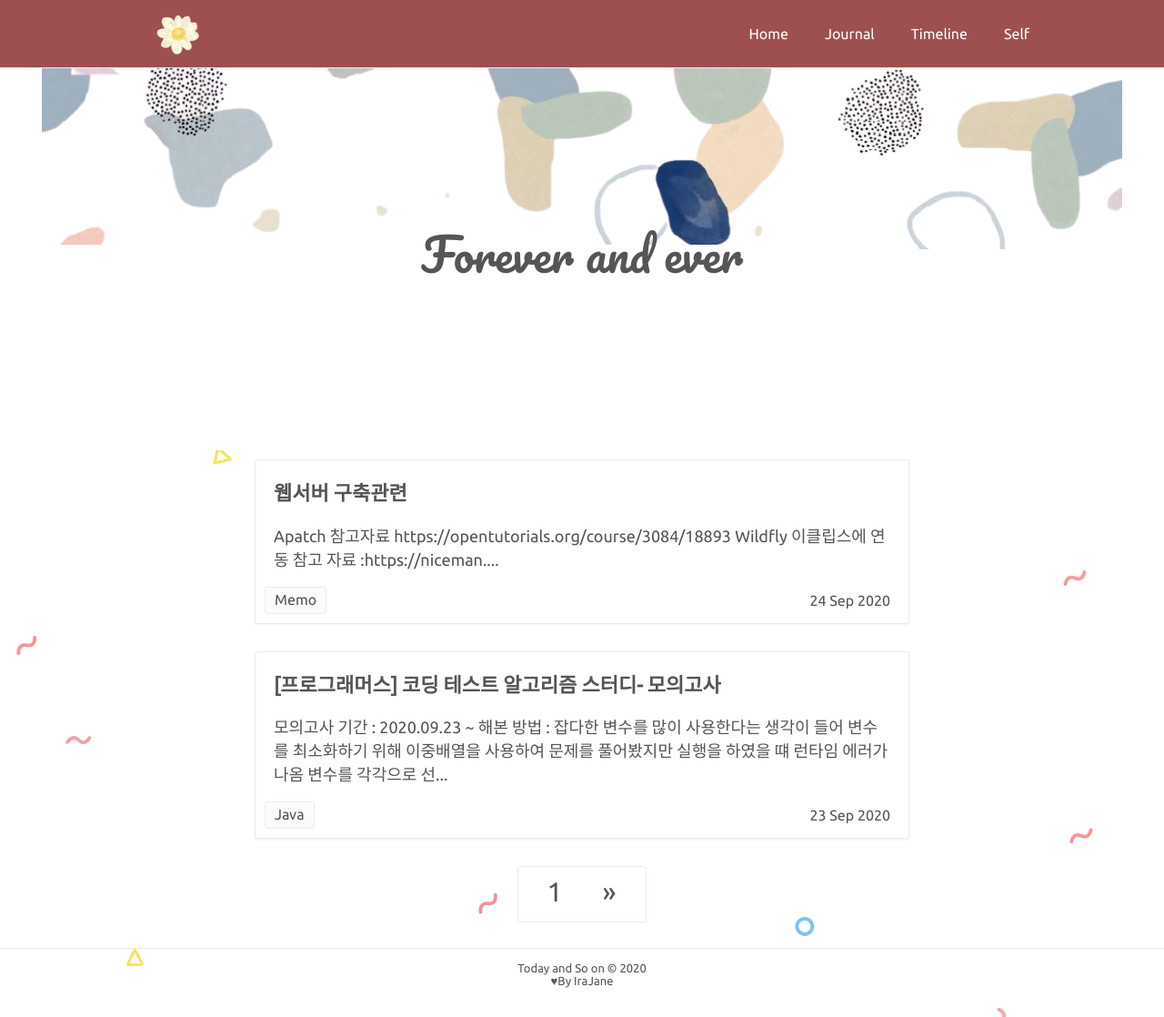
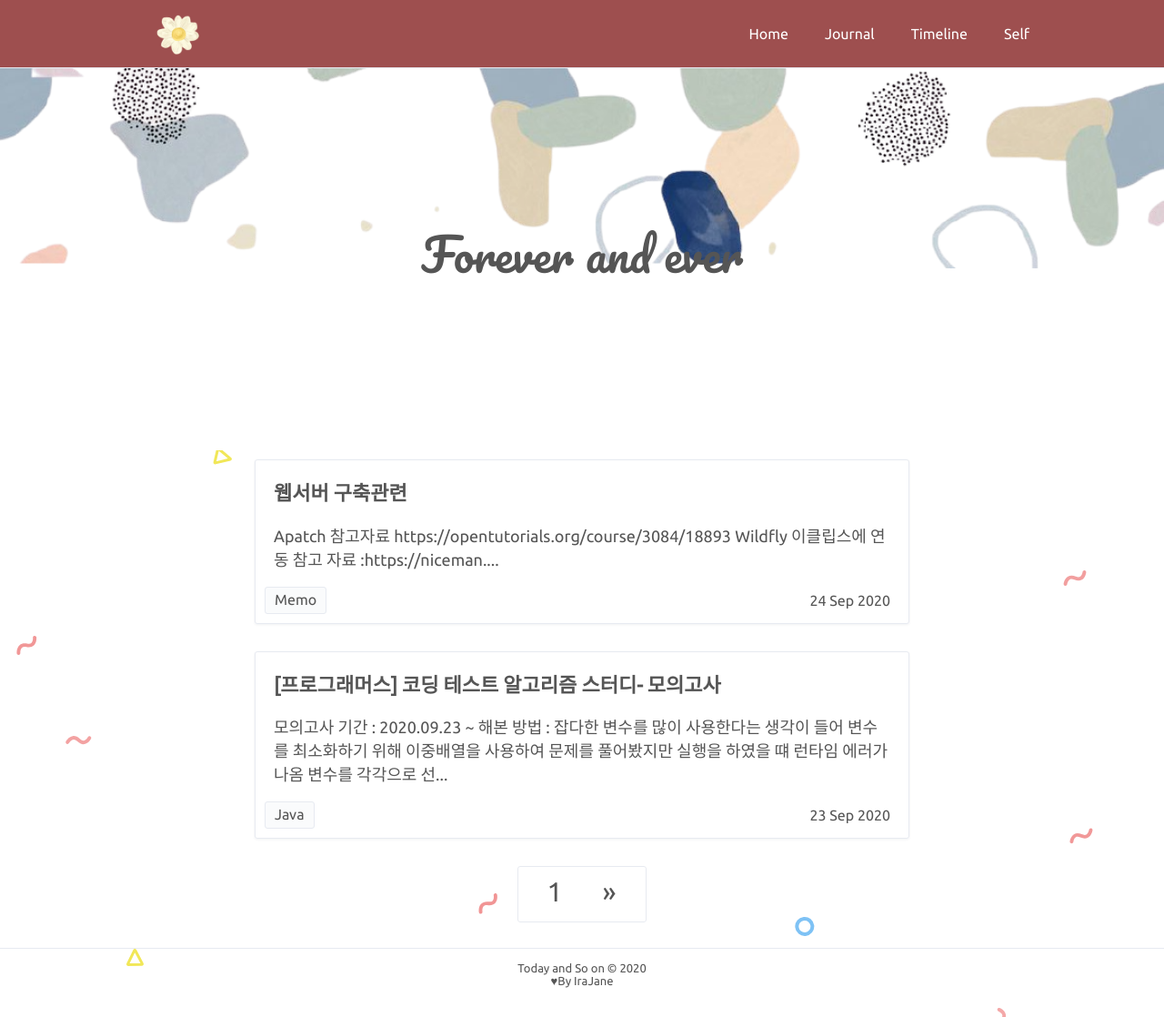
Before and after one commit to IraJane/IraJane.github.io, a Jekyll site: the page built from index.html, in a window 1280 px wide. Shown: the whole page at 91% size. Built offline with Jekyll 4.4.1, drawn with Linux system fonts in a browser that asks for light colours.

Commit message:
Update style.css

```diff
--- a/assets/css/style.css
+++ b/assets/css/style.css
@@ -102,11 +102,11 @@ a{
 
 .top{
     height: 440px;
-    max-width: 1280px;
+/*     max-width: 1280px; */
     margin: -20px auto;
     background-image: url(/assets/lineart.png);
     color: #555;
-    background-size: 1188px 219px;
+    background-size: 100% 240px;
     background-repeat: no-repeat;
     background-position: top;
     /* background: blue; */
```
